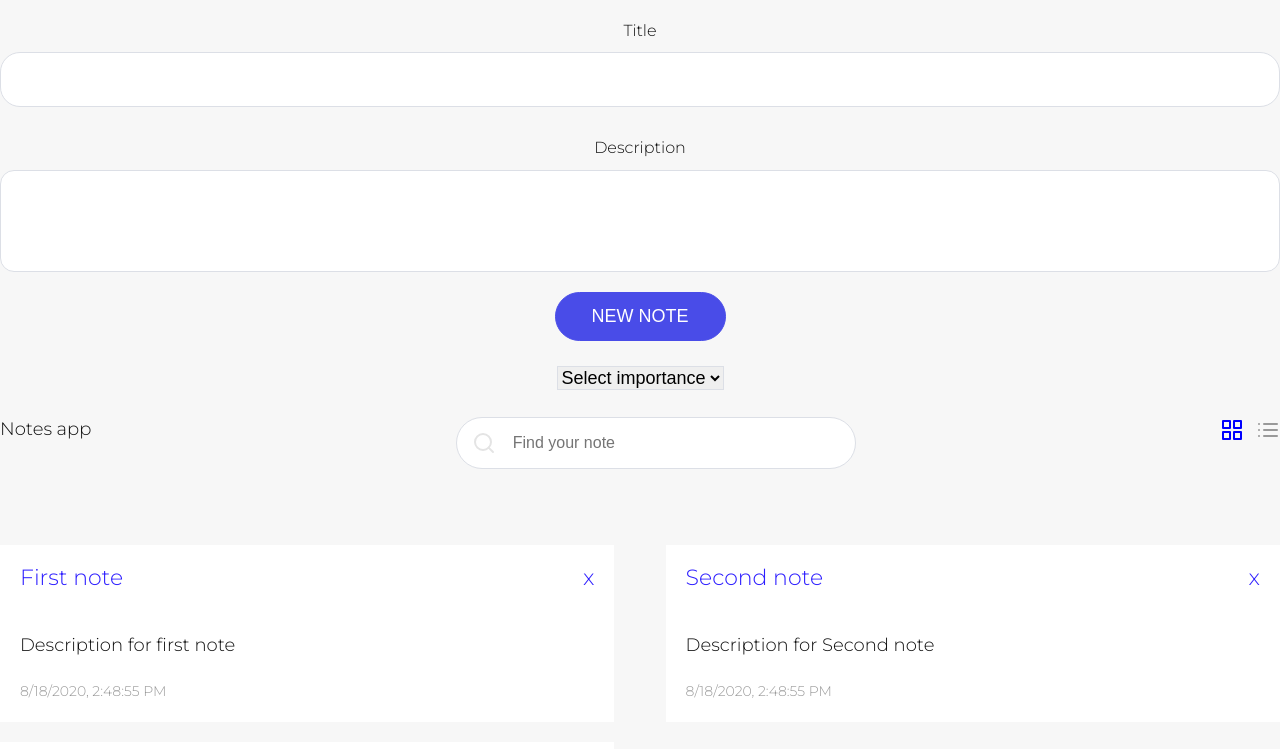
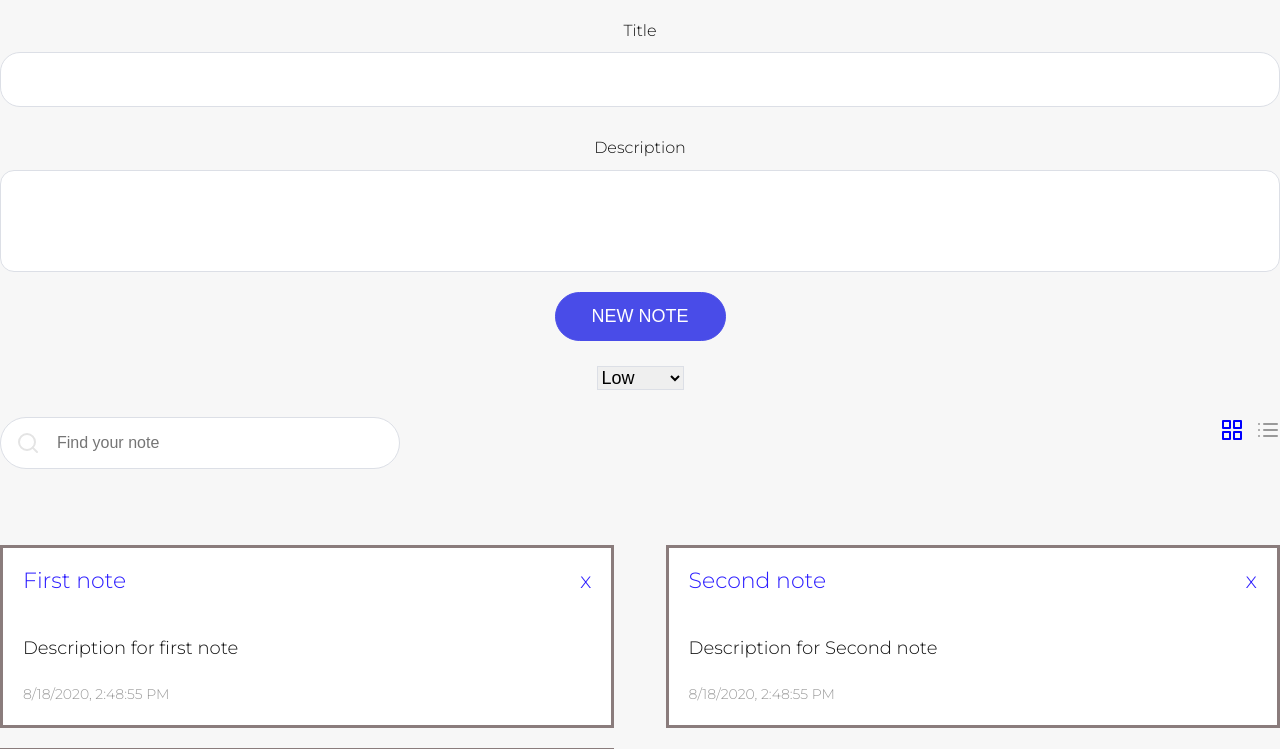
Before and after one commit to Incorrect111/notesApp, a Vue app: page / in a window 1280 px wide. Shown: the top 749 px of the page. Built offline with nearby package versions, Linux system fonts and the light colour scheme.

Commit message:
Split note object(add title(obj) and descr(obj))

```diff
--- a/src/App.vue
+++ b/src/App.vue
@@ -6,11 +6,14 @@
           <message v-if="message" :message="message" />
 
           <!-- new note -->
-          <newNote :note="note" @addNote="addNote" />
+          <newNote :note="note"
+           :title="title"
+           :description="description"
+            @addNote="addNote" />
           <div class="note-header" style="margin: 36px 0;">
 
             <!-- tite -->
-            <H1>{{ title }}</H1>
+            <!-- <H1>{{ title.nameOfNote }}</H1> -->
 
             <!-- search -->
             <search :value="search" placeholder="Find your note" @search="search =  $event" />
@@ -66,6 +69,8 @@
             @remove="removeNote"
             :grid="grid"
             :note="note"
+            :title="title"
+            :description="description"
           />
         </div>
       </section>
@@ -95,134 +100,77 @@ export default {
       grid: true,
 
       note: {
+        priority: "Low",
+          options :[
+          { id: 1, value: 'Low' },
+          { id: 2 , value: 'Medium' },
+          { id: 3, value: 'High' }
+         ]
+      },
+       title: {
+          nameOfNote: "",
+          titleShow: true,
+          titleEditing: 'titleEditing',
+          additionalTitleVar: "",
+          hidenTitle: false,
+          titleEditing: 'titleEditing',
+          additionalTitleVar: ""
+        },
 
-        title: "",
+        description: {
+          descrContent: "",
+          descrEditing: 'descrEditing',
+          hidenDescr: false,
+          descrShow: true,
+          additionalDescrVar: "",
+        },
 
-        description: "",
 
-        priority: "",
-
-        highPriority: false,
-
-        mediumPriority: false,
-
-        lowPriority: false,
-
-        hidenTitle: false,
-
-        titleShow: true,
-
-        titleEditing: 'titleEditing',
-
-        descrEditing: 'descrEditing',
-
-        additionalTitleVar: "",
-
-        hidenDescr: false,
-
-        descrShow: true,
-
-        additionalDescrVar: ""
-      },
 
       notes: [
         {
-          title: "First note",
-
-          description: "Description for first note",
-
+          nameOfNote: "First note",
+          descrContent: "Description for first note",
           date: new Date(Date.now()).toLocaleString(),
-
-          priority: "",
-
-          highPriority: false,
-
-          mediumPriority: false,
-
-          lowPriority: false,
-
+          priority: "Low",
           hidenTitle: false,
-
           titleShow: true,
-
           additionalTitleVar: "",
-
           hidenDescr: false,
-
           descrShow: true,
-
           additionalDescrVar: "",
-
           titleEditing: "titleEditing",
-
           descrEditing: 'descrEditing',
-
         },
 
         {
-          title: "Second note",
-
-          description: "Description for Second note",
-
+          nameOfNote: "Second note",
+          descrContent: "Description for Second note",
           date: new Date(Date.now()).toLocaleString(),
-
-          priority: "",
-
-          highPriority: false,
-
-          mediumPriority: false,
-
-          lowPriority: false,
-
+          priority: "Low",
           hidenTitle: false,
-
           titleShow: true,
-
           additionalTitleVar: "",
-
           hidenDescr: false,
-
           descrShow: true,
-
           additionalDescrVar: "",
-
           titleEditing: "titleEditing",
-
           descrEditing: 'descrEditing',
-
         },
 
         {
-          title: "Third note",
-
-          description: "Description for Third note",
-
+          nameOfNote: "Third note",
+          descrContent: "Description for Third note",
           date: new Date(Date.now()).toLocaleString(),
-
-          priority: "",
-
-          highPriority: false,
-
-          mediumPriority: false,
-
-          lowPriority: false,
-
+          priority: "Low",
           hidenTitle: false,
-
           titleShow: true,
-
           additionalTitleVar: "",
-
           hidenDescr: false,
-
           descrShow: true,
-
           additionalDescrVar: "",
-
           titleEditing: "titleEditing",
-
           descrEditing: 'descrEditing',
-
         }
       ]
     };
@@ -240,7 +188,7 @@ export default {
 
       // Filter
       array = array.filter(function(item) {
-        if (item.title.toLowerCase().indexOf(search) !== -1) {
+        if (item.nameOfNote.toLowerCase().indexOf(search) !== -1) {
           return item;
         }
       });
@@ -252,53 +200,35 @@ export default {
 
   methods: {
     addNote() {
-      console.log(this.note);
+      let {
+        priority
+      } = this.note;
 
       let {
-        title,
-        description,
-        priority,
-        red,
-        blue,
-        highPriority,
-        mediumPriority,
-        lowPriority,
+        nameOfNote,
+        titleEditing,
         hidenTitle,
         titleShow,
         additionalTitleVar,
+      } = this.title
+
+      let {
+        descrContent,
+        descrEditing,
         hidenDescr,
         descrShow,
-        additionalDescrVar,
-        titleEditing,
-        descrEditing
-      } = this.note;
+        additionalDescrVar
+      } = this.description
 
-      if (title === "") {
+      if (nameOfNote === "") {
         this.message = "title can`t be blank!";
         return false;
       }
 
-      switch (priority) {
-        case "High":
-          highPriority = true;
-          break;
-
-        case "Medium":
-          mediumPriority = true;
-          break;
-
-        case "Low":
-          lowPriority = true;
-          break;
-      }
-
       this.notes.push({
-        title,
-        description,
+        nameOfNote,
+        descrContent,
         priority,
-        highPriority,
-        mediumPriority,
-        lowPriority,
         hidenTitle,
         titleShow,
         additionalTitleVar,
@@ -307,12 +237,13 @@ export default {
         additionalDescrVar,
         titleEditing,
         descrEditing,
+
         date: new Date(Date.now()).toLocaleString()
       });
 
-      (this.note.title = ""),
-        (this.note.description = ""),
-        (this.note.priority = undefined);
+      (this.title.nameOfNote = ""),
+      (this.description.descrContent = ""),
+      (this.note.priority = undefined);
       this.message = null;
     },
 
--- a/src/components/NewNote.vue
+++ b/src/components/NewNote.vue
@@ -1,37 +1,56 @@
 <template>
   <div class="new-note">
       <label>Title</label>
-    <input v-model="note.title" type="text"  />
+    <input v-model="title.nameOfNote" type="text"/>
     <label>Description</label>
-    <textarea v-model="note.description"></textarea>
+    <textarea v-model="description.descrContent"></textarea>
     <button class="btn btnPrimary" @click="addNote">New note</button>
 
     <div class="select">
      <select  v-model="note.priority">
-              <option disabled value="">Select importance</option>
-              <option>Low</option>
-              <option>Medium</option>
-              <option>High</option>
+              <option
+              v-for="(option) in note.options"
+              v-bind:value="option.value"
+              :key="option.id"
+               >{{ option.value }}</option>
+              <!-- <option>{{ this.note.options[index] }}</option> -->
             </select>
-            <span>{{ note.priority }}</span>
+            <span>{{ note.options.value }}</span>
+
             </div>
   </div>
 </template>
 
 <script>
+
 export default {
    props: {
      note: {
        type: Object,
        required: true
-     }
+     },
+     title: {
+       type: Object,
+       required: true
+     },
+     description: {
+       type: Object,
+       required: true
+     },
+      options: {
+      type: Array,
+      required: false
+    },
    },
    methods: {
      addNote() {
        this.$emit('addNote', this.note)
      }
-   }
+   },
 }
+
+
+
 </script>
 
 <style lang="scss">
--- a/src/components/Notes.vue
+++ b/src/components/Notes.vue
@@ -2,8 +2,7 @@
   <div class="notes">
     <div
       class="note"
-      :class="{ full: !grid, red : note.highPriority,
-      yellow : note.mediumPriority }"
+      :class="[note.priority, {full: !grid}]"
       v-for="(note, index) in notes"
       :key="index"
     >
@@ -12,7 +11,7 @@
           style="cursor: pointer"
           v-show="note.titleShow"
           @click="editing(index, note.titleEditing)"
-        >{{ note.title }}</p>
+        >{{ note.nameOfNote }}</p>
         <br />
         <br />
         <input v-model="note.additionalTitleVar" v-show="note.hidenTitle" />
@@ -24,7 +23,7 @@
           style="cursor: pointer"
           v-show="note.descrShow"
           @click="editing(index, note.descrEditing)"
-        >{{ note.description }}</p>
+        >{{ note.descrContent }}</p>
         <input v-model="note.additionalDescrVar" v-show="note.hidenDescr" />
         <span>{{ note.date }}</span>
       </div>
@@ -42,13 +41,19 @@ export default {
       type: Array,
       required: true
     },
-
     grid: {
       type: Boolean,
       required: true
     },
-
     note: {
+      type: Object,
+      required: true
+    },
+    title: {
+      type: Object,
+      required: true
+    },
+    description: {
       type: Object,
       required: true
     }
@@ -61,17 +66,16 @@ export default {
 
     //Editing note
     editing(index, editParam) {
-      console.log(editParam);
       if (editParam === "titleEditing") {
         this.notes[index].titleShow = false;
-        this.notes[index].additionalTitleVar = this.notes[index].title;
+        this.notes[index].additionalTitleVar = this.notes[index].nameOfNote;
         this.notes[index].hidenTitle = true;
 
         document.body.addEventListener("keyup", e => {
           if (e.keyCode === 13) {
             this.notes[index].hidenTitle = false;
             this.notes[index].titleShow = true;
-            this.notes[index].title = this.notes[index].additionalTitleVar;
+            this.notes[index].nameOfNote = this.notes[index].additionalTitleVar;
           } else if (e.keyCode === 27) {
             this.notes[index].hidenTitle = false;
             this.notes[index].titleShow = true;
@@ -79,13 +83,13 @@ export default {
         });
       } else if (editParam === "descrEditing") {
         this.notes[index].descrShow = false;
-        this.notes[index].additionalDescrVar = this.notes[index].description;
+        this.notes[index].additionalDescrVar = this.notes[index].descrContent;
         this.notes[index].hidenDescr = true;
         document.body.addEventListener("keyup", e => {
           if (e.keyCode === 13) {
             this.notes[index].hidenDescr = false;
             this.notes[index].descrShow = true;
-            this.notes[index].description = this.notes[index].additionalDescrVar;
+            this.notes[index].descrContent = this.notes[index].additionalDescrVar;
           } else if (e.keyCode === 27) {
             this.notes[index].hidenDescr = false;
             this.notes[index].descrShow = true;
@@ -110,22 +114,20 @@ export default {
   padding: 18px 20px;
   margin-bottom: 20px;
   background-color: #fff;
-  // border: solid;
-  // border-color: #494ce8;
 
   &.full {
     width: 100%;
   }
-  &.red {
+  &.High {
     border: solid;
     border-color: rgb(255, 0, 0);
   }
 
-  &.yellow {
+  &.Medium {
     border: solid;
     border-color: rgb(235, 231, 12);
   }
-  &.green {
+  &.Low {
     border: solid;
     border-color: rgb(138, 124, 124);
   }
```
